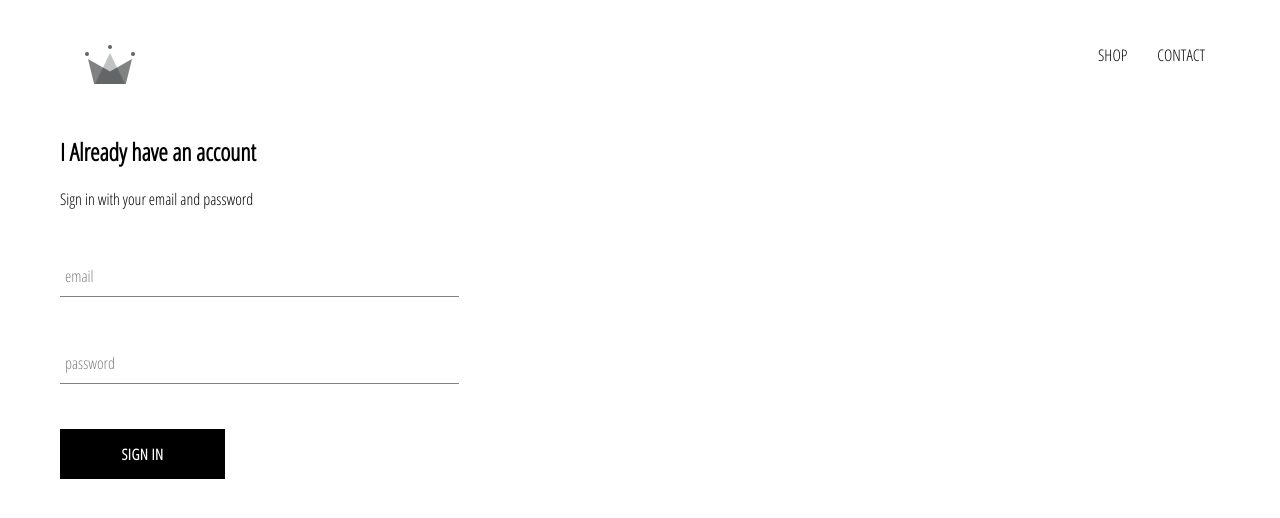
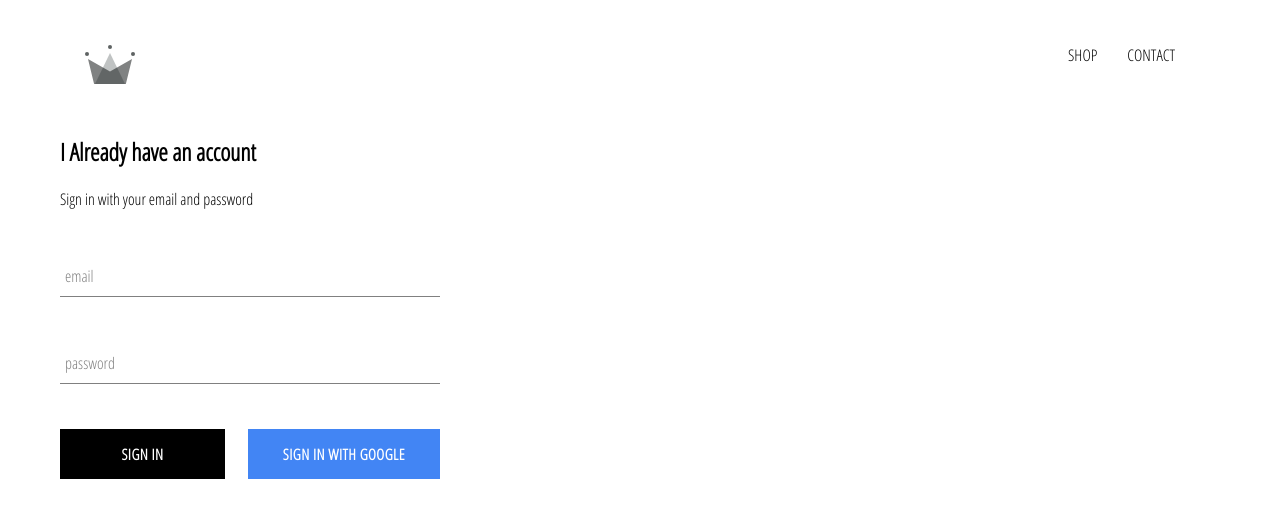
Before and after one commit to FrancoCarini/react-commerce, a React (Create React App) app: page /signin in a window 1280 px wide. Shown: the top 518 px of the page. Built offline with nearby package versions, Linux system fonts and the light colour scheme; no server answers.

Commit message:
integrated firebase into application with sign in component and sign in with google

```diff
--- a/package.json
+++ b/package.json
@@ -3,6 +3,7 @@
   "version": "0.1.0",
   "private": true,
   "dependencies": {
+    "firebase": "^7.2.3",
     "node-sass": "^4.13.0",
     "react": "^16.11.0",
     "react-dom": "^16.11.0",
--- a/src/App.css
+++ b/src/App.css
@@ -7,3 +7,7 @@
   text-decoration: none;
   color: black;
 }
+
+* {
+  box-sizing: border-box;
+}
--- a/src/App.js
+++ b/src/App.js
@@ -6,19 +6,41 @@
 import ShopPage from './pages/shop/shop.component'
 import SignInAndSignUpPage from './pages/sign-in-and-sign-up/sign-in-and-sign-up.component'
 import Header from './components/header/header.component'
+import {auth} from './firebase/firebase.utils'
 
 
-function App() {
-  return (
-    <div>
-      <Header />
+class App extends React.Component {
+  constructor() {
+    super()
+    this.state = {
+      currentUser: null
+    }
+  }
+
+  unsubscribeFromAuth = null
+
+  componentDidMount() {
+    this.unsubscribeFromAuth = auth.onAuthStateChanged(user => {
+      this.setState({currentUser: user})
+    })
+  }
+
+  componentWillUnmount() {
+    this.unsubscribeFromAuth()
+  }
+
+  render() {
+    return (
+      <div>
+      <Header currentUser={this.state.currentUser} />
       <Switch>
         <Route exact path='/' component={HomePage} />
         <Route path='/shop' component={ShopPage} />
         <Route path='/signin' component={SignInAndSignUpPage} />
       </Switch>
     </div>
-  )
+    )
+  }
 }
 
 export default App;
--- a/src/components/custom-button/custom-button.component.jsx
+++ b/src/components/custom-button/custom-button.component.jsx
@@ -2,8 +2,11 @@
 
 import './custom-button.styles.scss'
 
-const CustomButton = ({children, ...otherProps}) => (
-  <button className="custom-button" {...otherProps}>
+const CustomButton = ({children, isGoogleSignIn, ...otherProps}) => (
+  <button
+    className={`${isGoogleSignIn ? 'google-sign-in' : ''} custom-button`}
+    {...otherProps}
+  >
     {children}
   </button>
 )
--- a/src/components/custom-button/custom-button.styles.scss
+++ b/src/components/custom-button/custom-button.styles.scss
@@ -19,4 +19,14 @@
     color: black;
     border: 1px solid black;
   }
+
+  &.google-sign-in {
+    background-color: #4285f4;
+    color: white;
+
+    &:hover {
+      background-color: #357ae8;
+      border: none;
+    }
+  }
 }
--- a/src/components/header/header.component.jsx
+++ b/src/components/header/header.component.jsx
@@ -1,11 +1,13 @@
 import React from 'react'
 import {Link} from 'react-router-dom'
+
+import {auth} from '../../firebase/firebase.utils'
 
 import {ReactComponent as Logo} from '../../assets/crown.svg'
 
 import './header.styles.scss'
 
-const Header = () => (
+const Header = ({currentUser}) => (
   <div className="header">
     <Link className="logo-container" to="/">
       <Logo className="logo" />
@@ -13,6 +15,12 @@
     <div className="options">
       <Link className="option" to="/shop">SHOP</Link>
       <Link className="option" to="/contact">CONTACT</Link>
+      {
+        currentUser ?
+        <div className="option" onClick={() => auth.signOut()}>SIGN OUT</div>
+        :
+        <Link className="option" to="/signin"></Link>
+      }
     </div>
   </div>
 )
--- a/src/components/header/header.styles.scss
+++ b/src/components/header/header.styles.scss
@@ -20,6 +20,7 @@
 
     .option {
       padding: 10px 15px;
+      cursor: pointer;
     }
   }
 }
--- a/src/components/sign-in/sign-in.component.jsx
+++ b/src/components/sign-in/sign-in.component.jsx
@@ -2,6 +2,8 @@
 
 import FormInput from '../form-input/form-input.component'
 import CustomButton from '../custom-button/custom-button.component'
+
+import {signInWithGoogle} from '../../firebase/firebase.utils'
 
 import './sign-in.styles.scss'
 
@@ -48,7 +50,11 @@
             label="password"
             required
             />
-          <CustomButton type="submit">Sign In</CustomButton>
+
+          <div className="buttons">
+            <CustomButton type="submit">Sign In</CustomButton>
+            <CustomButton onClick={signInWithGoogle} isGoogleSignIn>Sign In With Google</CustomButton>
+          </div>
         </form>
       </div>
     )
--- a/src/components/sign-in/sign-in.styles.scss
+++ b/src/components/sign-in/sign-in.styles.scss
@@ -1,9 +1,14 @@
 .sign-in {
-  width: 30vw;
+  width: 380px;
   display: flex;
   flex-direction: column;
 
   .title {
     margin: 10px 0;
   }
+
+  .buttons {
+    display: flex;
+    justify-content: space-between;
+  }
 }
--- /dev/null
+++ b/src/firebase/firebase.utils.js
@@ -0,0 +1,23 @@
+import firebase from 'firebase/app'
+import 'firebase/firestore'
+import 'firebase/auth'
+
+const config = {
+  apiKey: "AIzaSyAtBHMMaw-PAjMAZ1hLpq5LMTj81TwD7IY",
+  authDomain: "react-commerce-84688.firebaseapp.com",
+  databaseURL: "https://react-commerce-84688.firebaseio.com",
+  projectId: "react-commerce-84688",
+  storageBucket: "react-commerce-84688.appspot.com",
+  messagingSenderId: "865720933602",
+  appId: "1:865720933602:web:6ffed64a02b95e0fe4d2bb"
+}
+
+firebase.initializeApp(config)
+export const auth = firebase.auth()
+export const firestore = firebase.firestore()
+
+const provider = new firebase.auth.GoogleAuthProvider()
+provider.setCustomParameters({prompt: 'select_account'})
+export const signInWithGoogle = () => auth.signInWithPopup(provider)
+
+export default firebase
```
Also changed, not shown: 1 other file (tests, documents, lock files or other folders).
